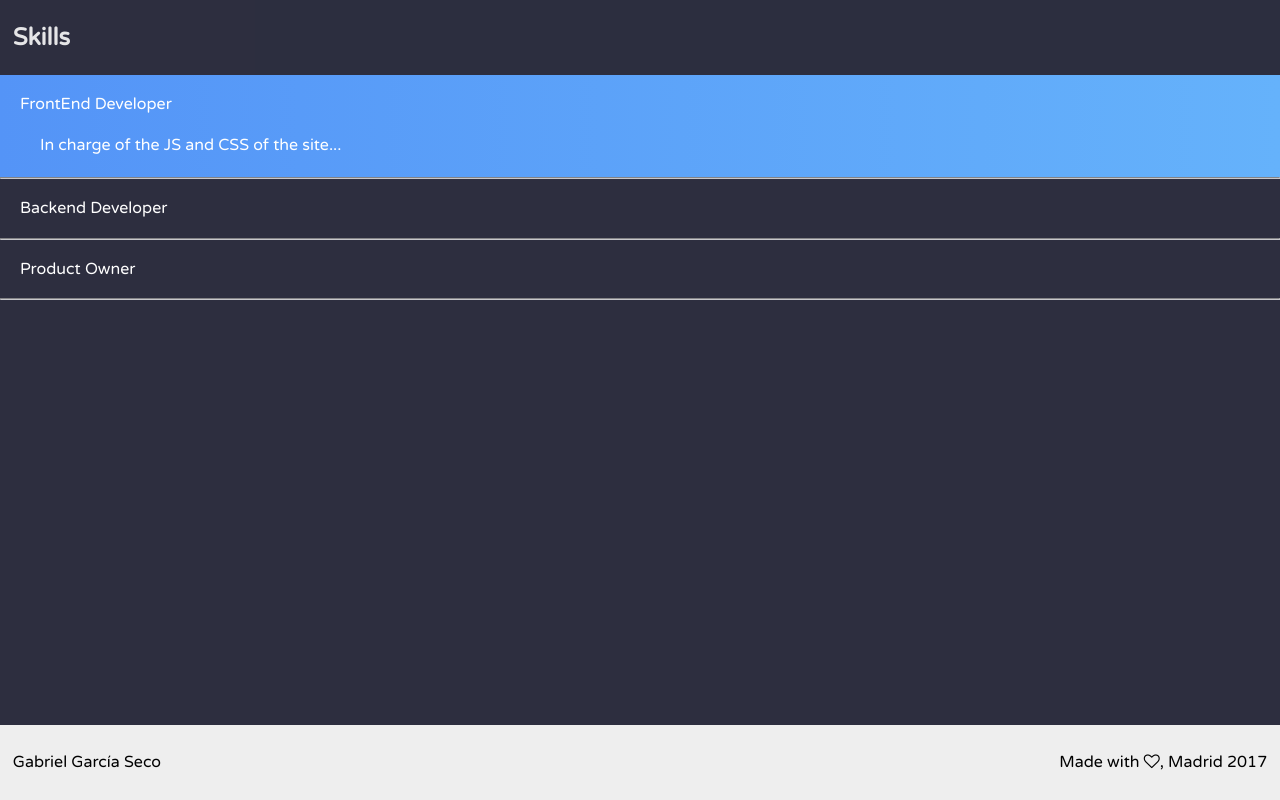
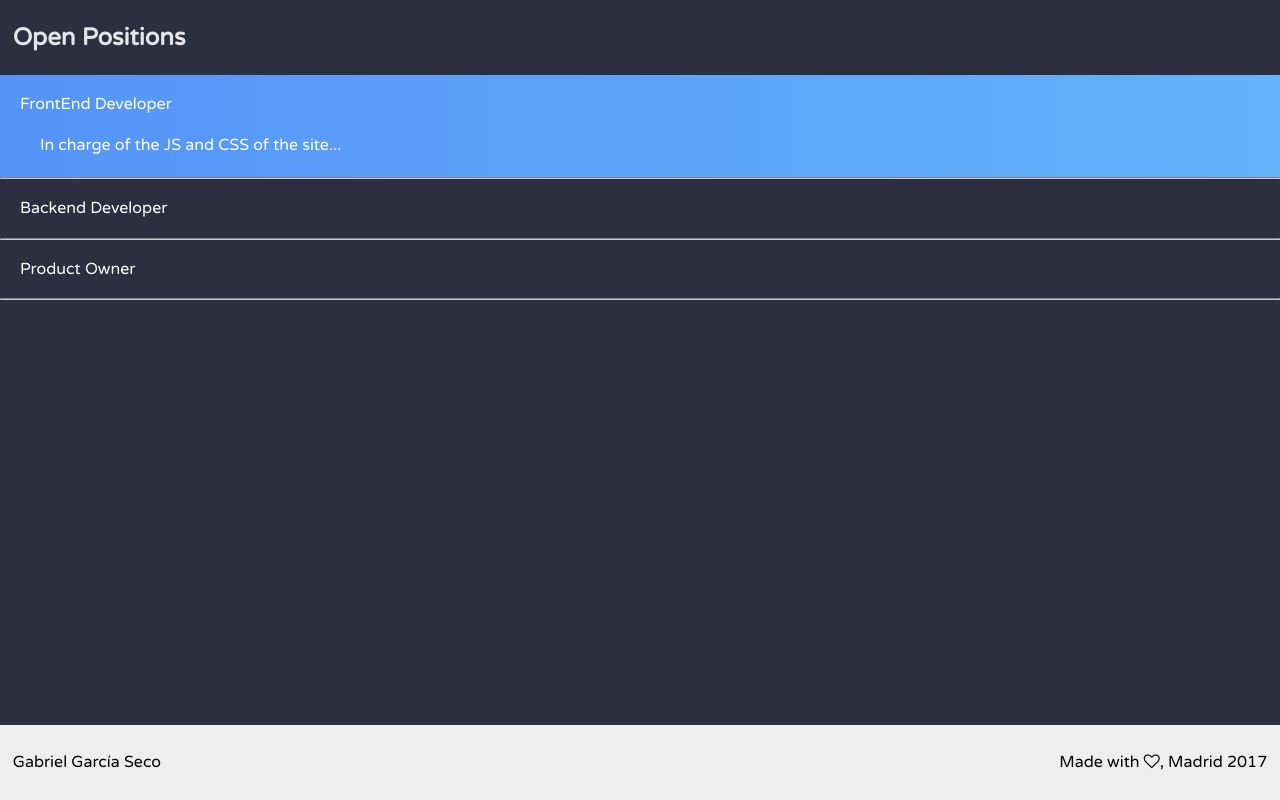
Before and after one commit to gabrielseco/vanilla-accordeon, a website built with webpack: page assets/index.html in a window 1280 px wide. Built offline with nearby package versions, Linux system fonts and the light colour scheme.

Commit message:
Change title header

```diff
--- a/assets/index.html
+++ b/assets/index.html
@@ -10,7 +10,7 @@
 </head>
 <body class="u-flexbox-sticky">
   <header class="Header">
-    <h2 class="Header-title">Skills</h2>
+    <h2 class="Header-title">Open Positions</h2>
   </header>
   <div id="app" class="u-flex-1"></div>
   <footer class="Footer">
```
